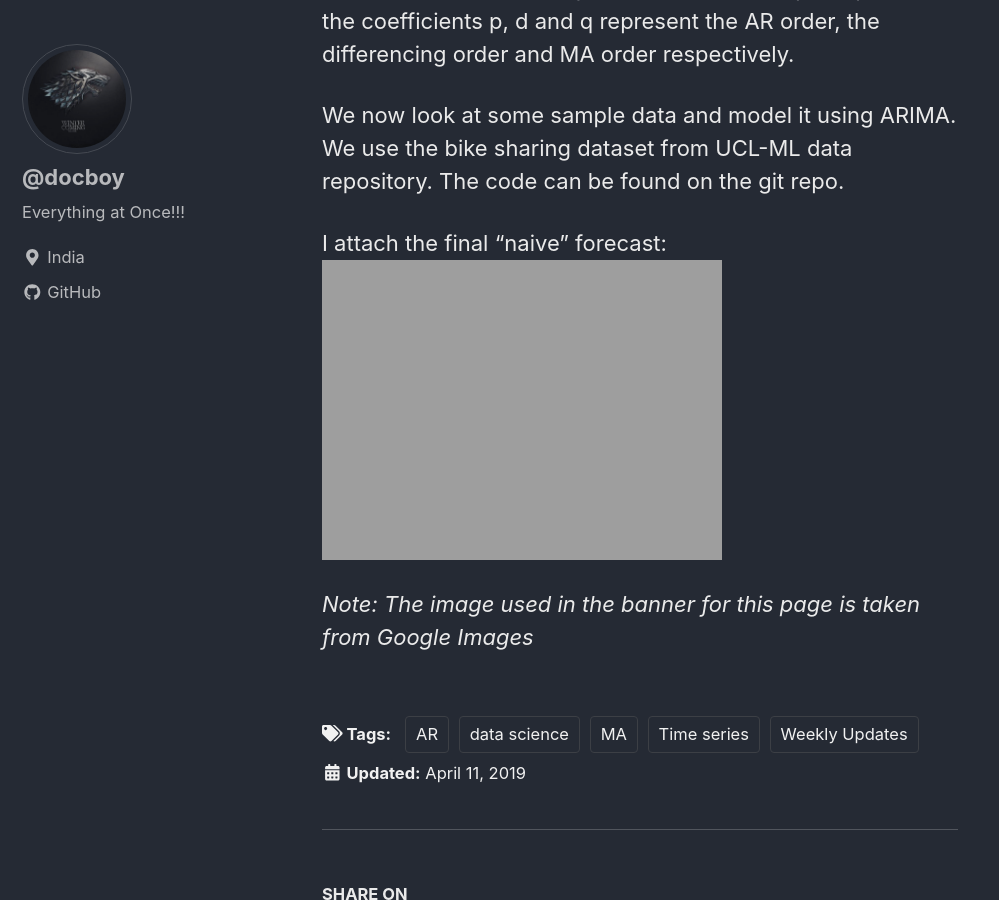
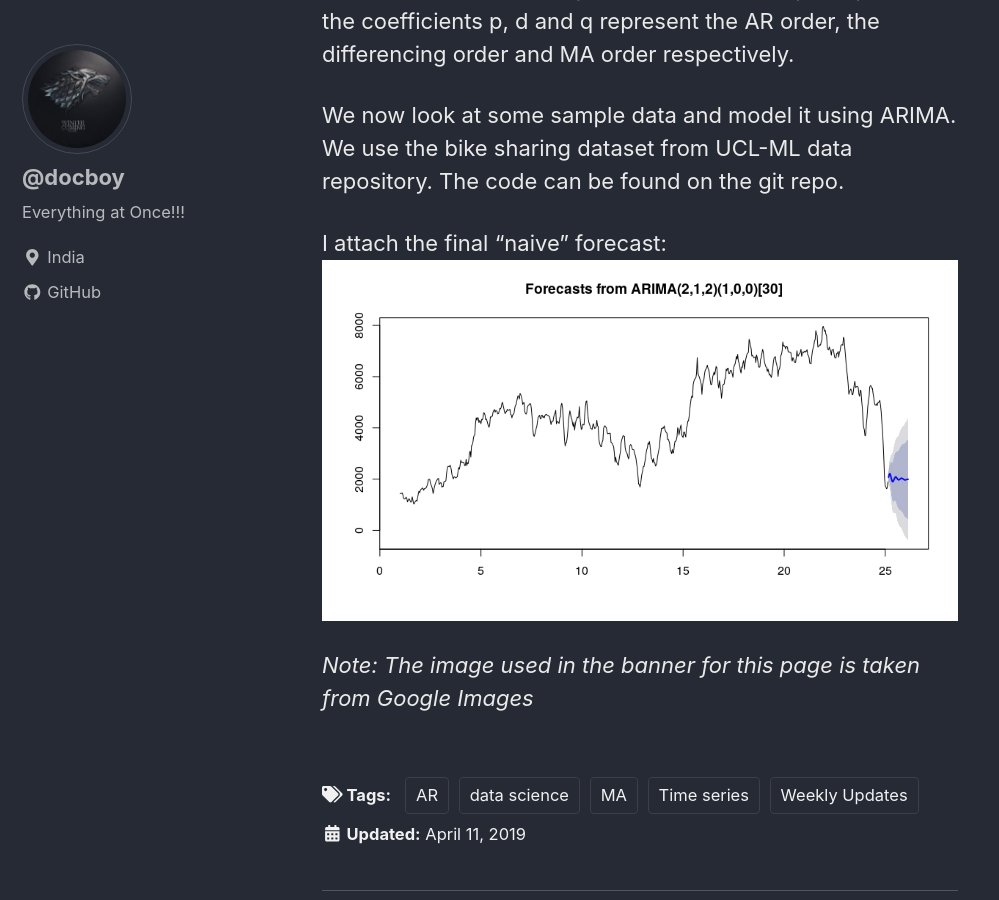
Before and after one commit to atdocboy/atdocboy.github.io, a Jekyll site: the page built from _posts/2019-04-11-ARIMA-Process.md, in a window 1280 px wide and 900 px high, scrolled down 1596 px. Shown: the whole window, without its empty margins (0-999 px from the left). Built offline with Jekyll 4.4.1, drawn with Linux system fonts in a browser that asks for light colours; nearby versions of some CDN libraries.

Commit message:
corrected the jpeg extension

```diff
--- a/_posts/2019-04-11-ARIMA-Process.md
+++ b/_posts/2019-04-11-ARIMA-Process.md
@@ -28,7 +28,7 @@ Do note that ARIMA is represented as ARIMA(p, d, q) where the coefficients p, d
 We now look at some sample data and model it using ARIMA. We use the bike sharing dataset from UCL-ML data repository. The code can be found on the git repo.
 
 I attach the final "naive" forecast:
-<img src="{{ site.url }}{{ site.baseurl }}/images/ARIMA/final_forecast.jpg" alt="ARIMA forecast">
+<img src="{{ site.url }}{{ site.baseurl }}/images/ARIMA/final_forecast.jpeg" alt="ARIMA forecast">
 
 
 
```
